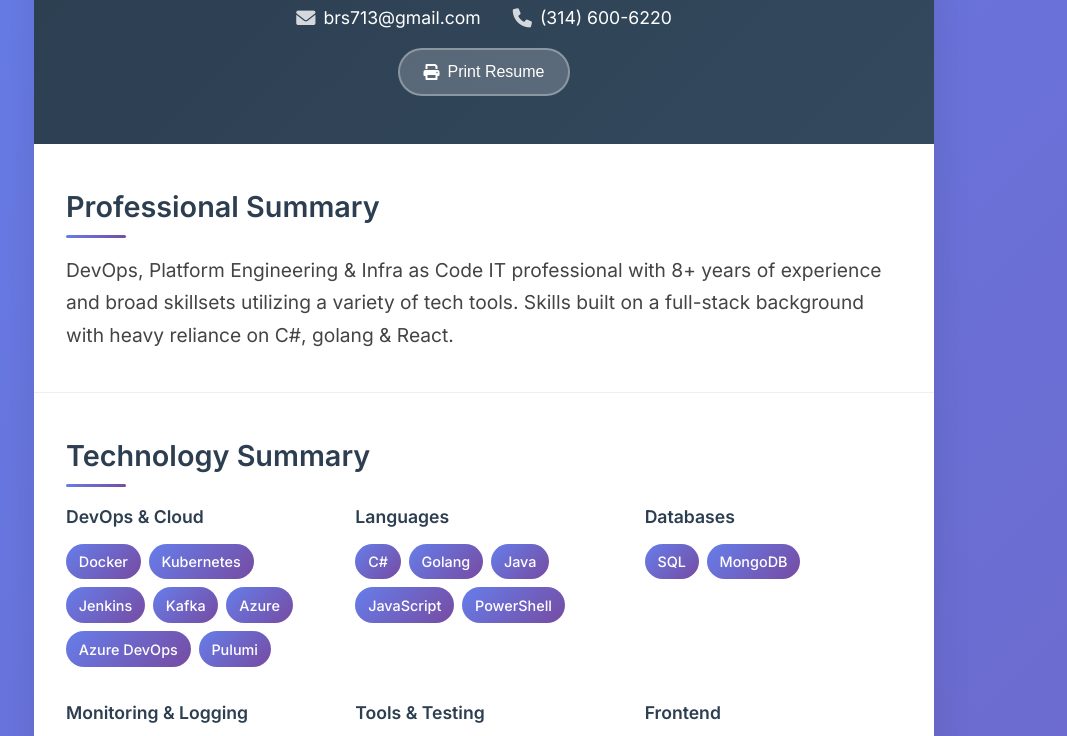
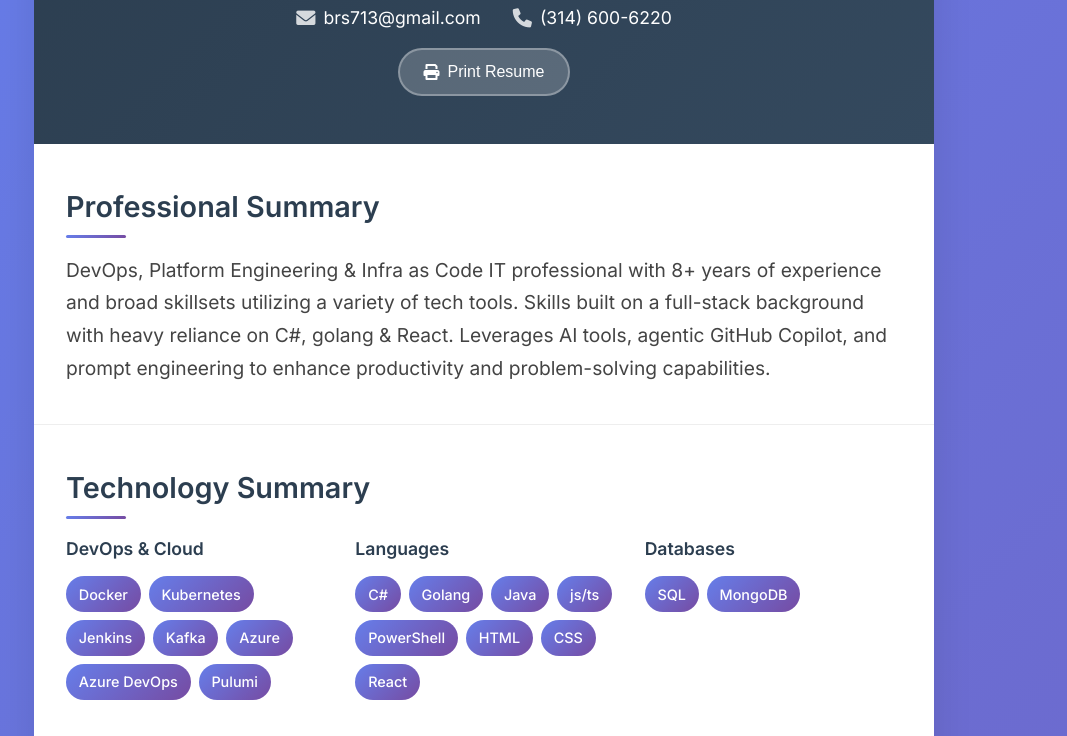
Before and after one commit to brs713/brad-lavender, a plain HTML site: page index.html in a window 1280 px wide. Shown: the part 169-905 px from the top of the page, without its empty margins (156-1223 px from the left). Drawn offline with Linux system fonts and the light colour scheme.

Commit message:
Modernize tech stack and add AI capabilities
- Updated JavaScript to js/ts for modern language representation
- Merged Frontend section into Languages (HTML, CSS, React moved)
- Added new AI & Automation category with:
  - GitHub Copilot
  - Prompt Engineering
  - AI-Assisted Development
- Enhanced professional summary to highlight AI tool usage
- Streamlined technology categories for better organization
- Demonstrates cutting-edge AI-enhanced development practices

Resume now showcases modern AI-assisted development workflow.

```diff
--- a/index.html
+++ b/index.html
@@ -32,7 +32,7 @@
             <h2 class="section-title">Professional Summary</h2>
             <div class="section-content">
                 <p class="summary-text">
-                    DevOps, Platform Engineering & Infra as Code IT professional with 8+ years of experience and broad skillsets utilizing a variety of tech tools. Skills built on a full-stack background with heavy reliance on C#, golang & React.
+                    DevOps, Platform Engineering & Infra as Code IT professional with 8+ years of experience and broad skillsets utilizing a variety of tech tools. Skills built on a full-stack background with heavy reliance on C#, golang & React. Leverages AI tools, agentic GitHub Copilot, and prompt engineering to enhance productivity and problem-solving capabilities.
                 </p>
             </div>
         </section>
@@ -60,8 +60,11 @@
                             <span class="tech-tag">C#</span>
                             <span class="tech-tag">Golang</span>
                             <span class="tech-tag">Java</span>
-                            <span class="tech-tag">JavaScript</span>
+                            <span class="tech-tag">js/ts</span>
                             <span class="tech-tag">PowerShell</span>
+                            <span class="tech-tag">HTML</span>
+                            <span class="tech-tag">CSS</span>
+                            <span class="tech-tag">React</span>
                         </div>
                     </div>
                     <div class="tech-category">
@@ -88,11 +91,11 @@
                         </div>
                     </div>
                     <div class="tech-category">
-                        <h3>Frontend</h3>
+                        <h3>AI & Automation</h3>
                         <div class="tech-tags">
-                            <span class="tech-tag">React</span>
-                            <span class="tech-tag">CSS</span>
-                            <span class="tech-tag">HTML</span>
+                            <span class="tech-tag">GitHub Copilot</span>
+                            <span class="tech-tag">Prompt Engineering</span>
+                            <span class="tech-tag">AI-Assisted Development</span>
                         </div>
                     </div>
                 </div>
```
Also changed, not shown: 1 other file.
